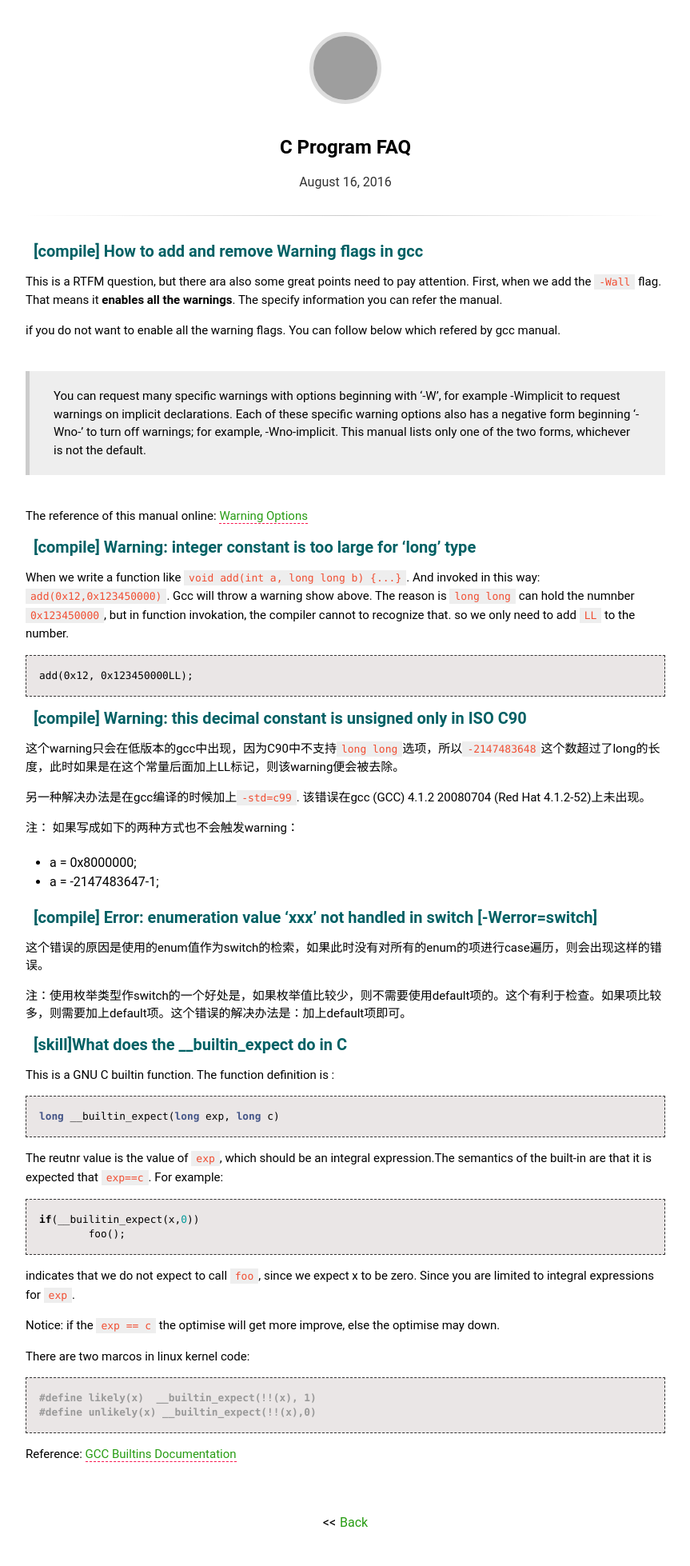
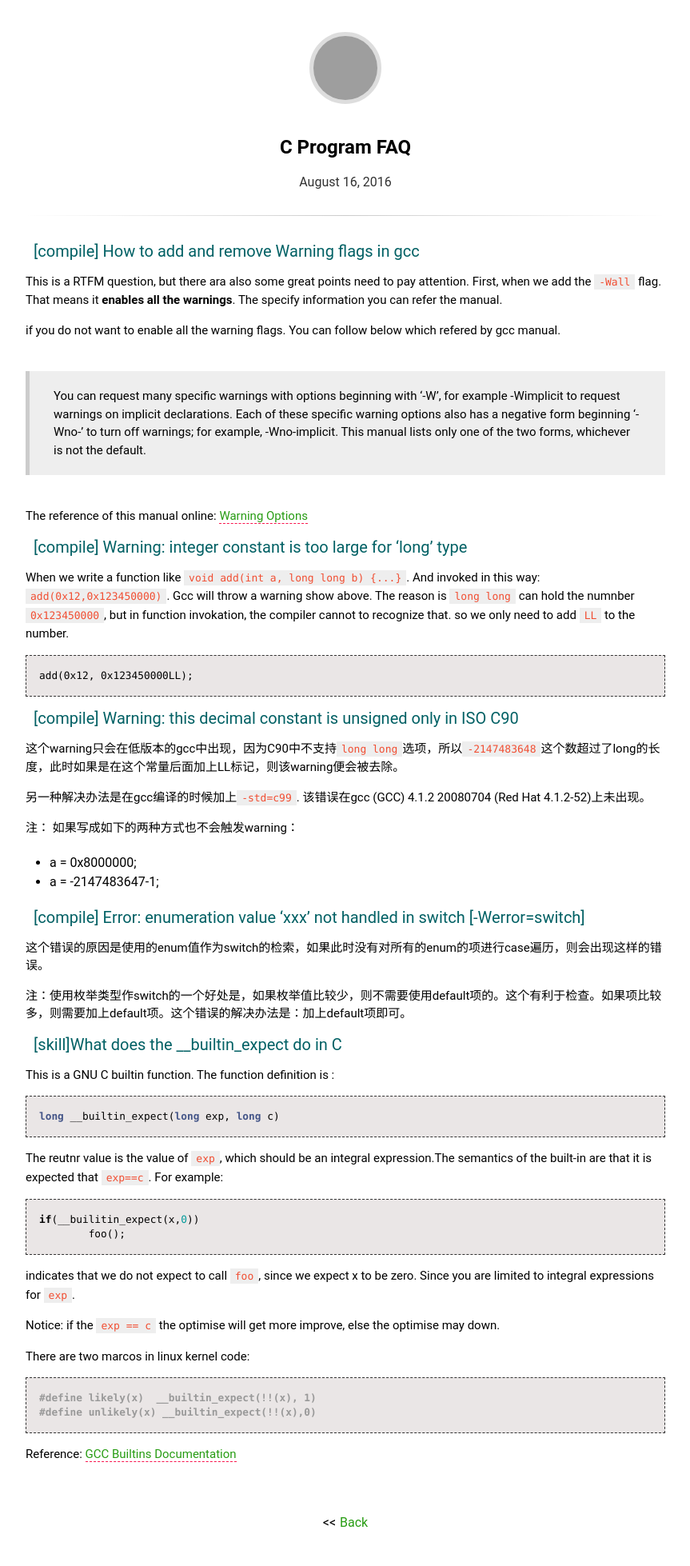
Before and after one commit to JesseEisen/DailyKeep, a Jekyll site: the page built from _posts/2016-08-16-C-faq.md, in a window 1280 px wide. Shown: the whole page at 80% size, without its empty margins (208-1071 px from the left). Built offline with Jekyll 4.4.1, drawn with Linux system fonts in a browser that asks for light colours; nearby versions of some CDN libraries; some web fonts are replaced; grey boxes are pictures that could not be loaded.

Commit message:
change css

```diff
--- a/_layouts/default.html
+++ b/_layouts/default.html
@@ -33,6 +33,7 @@
     src="http://cdn.mathjax.org/mathjax/latest/MathJax.js?config=TeX-AMS-MML_HTMLorMML">
 
 $(document).ready(function () {
+	$("h5").nextUntil("h5").hide();
 	$("h5"). click(function() {
 		$(this).nextUntil("h5").fadeToggle()
 	});
--- a/_sass/main.scss
+++ b/_sass/main.scss
@@ -38,6 +38,7 @@
 }
 
 h5{
+  font-weight: normal;
   font-size: 20px;
   color: #006064;
   cursor: pointer;
```
